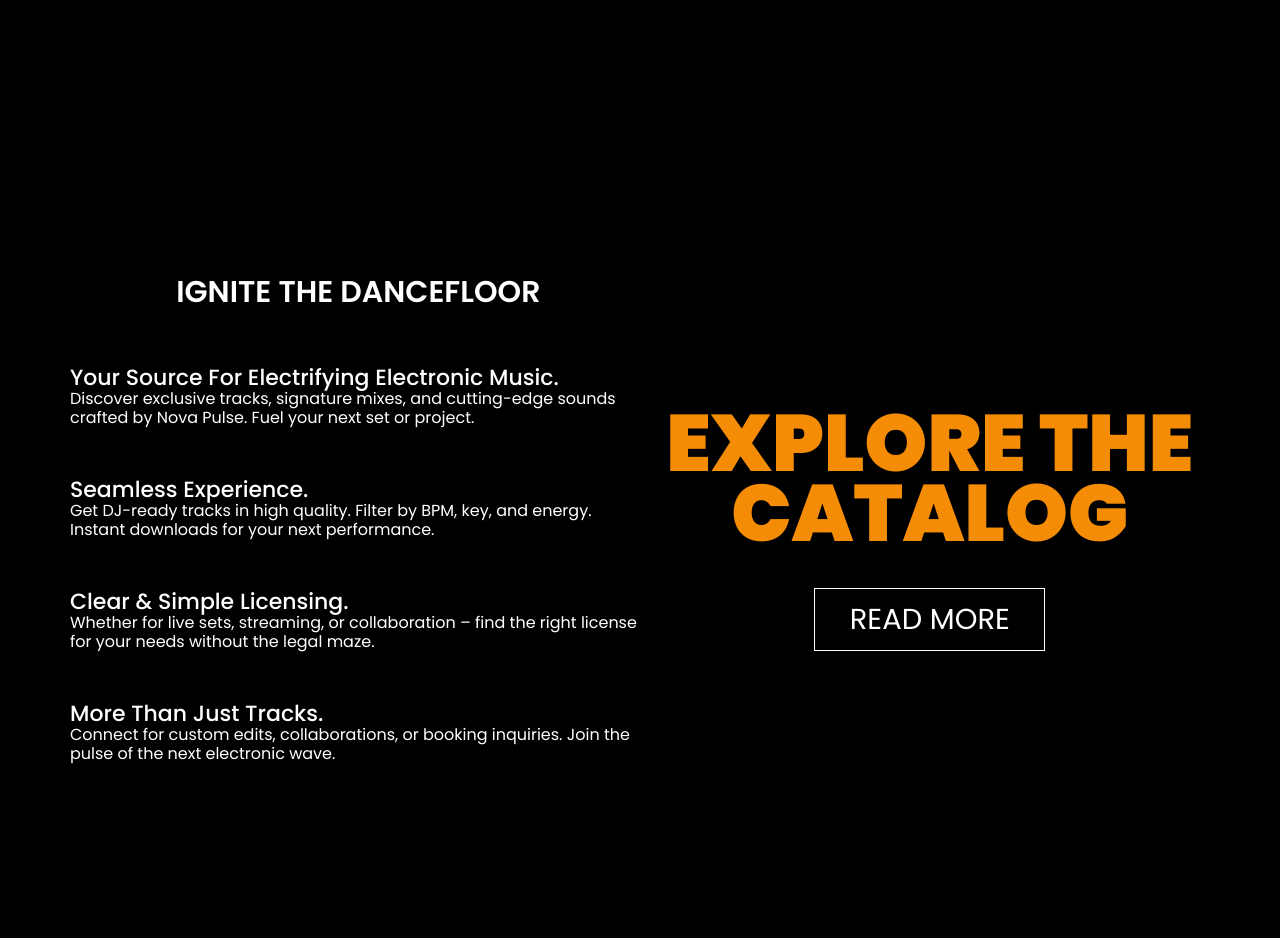
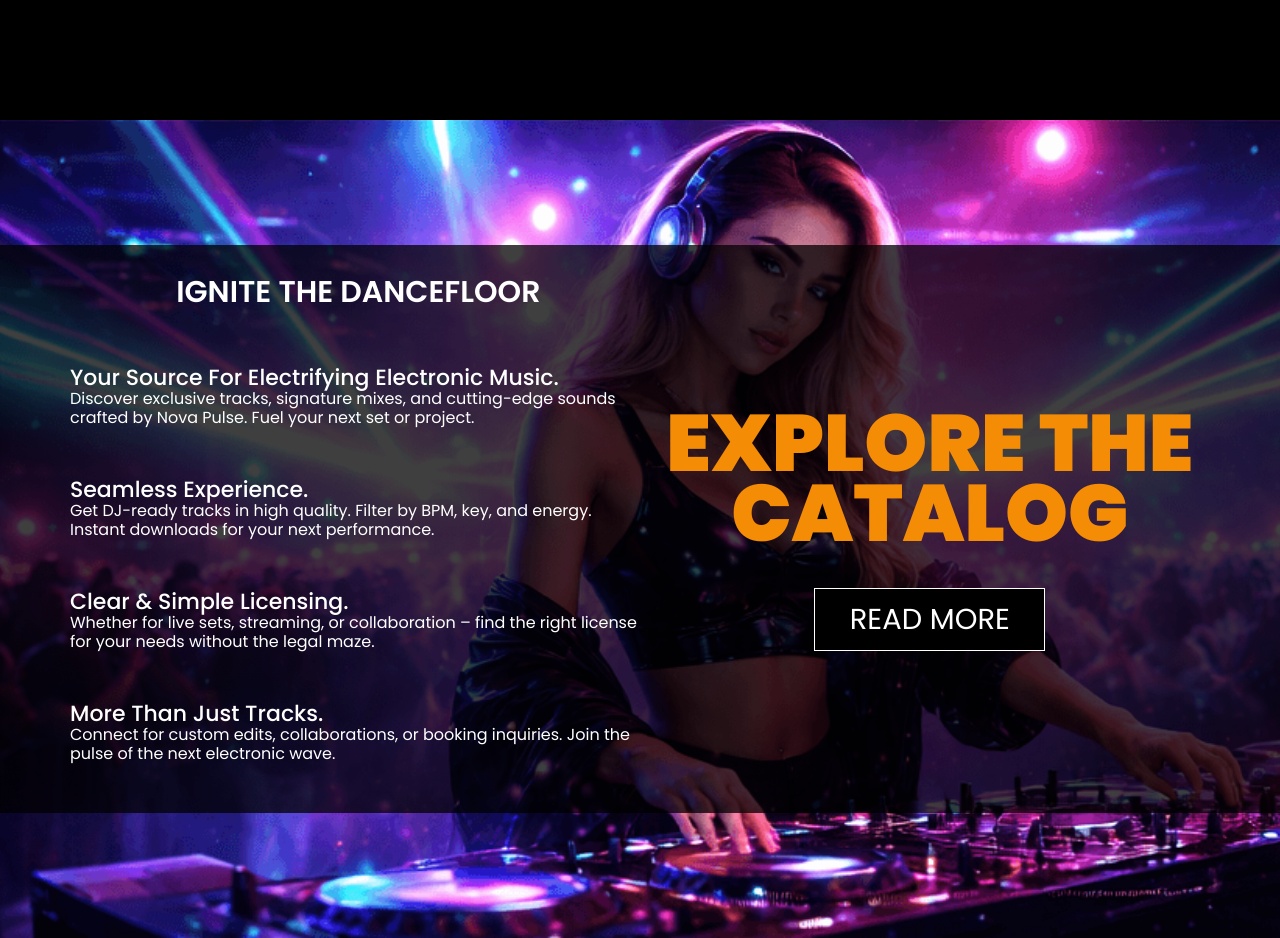
Before and after one commit to vasso89/dj-landing, a plain HTML site: page index.html in a window 1280 px wide. Shown: the part 2400-3338 px from the top of the page. Drawn offline with nearby package versions, Linux system fonts and the light colour scheme; the site is published under a folder, as on GitHub Pages, so addresses that start at the root find nothing.

Commit message:
fixed img path

```diff
--- a/css/main.css
+++ b/css/main.css
@@ -249,7 +249,7 @@ color: #fff;
 }
 
 .catalog {
-	background-image: url(/img/hero-bg.png);
+	background-image: url(../img/hero-bg.png);
 	background-repeat: no-repeat;
 	background-size: cover;
 	margin-top: 150px;
```
